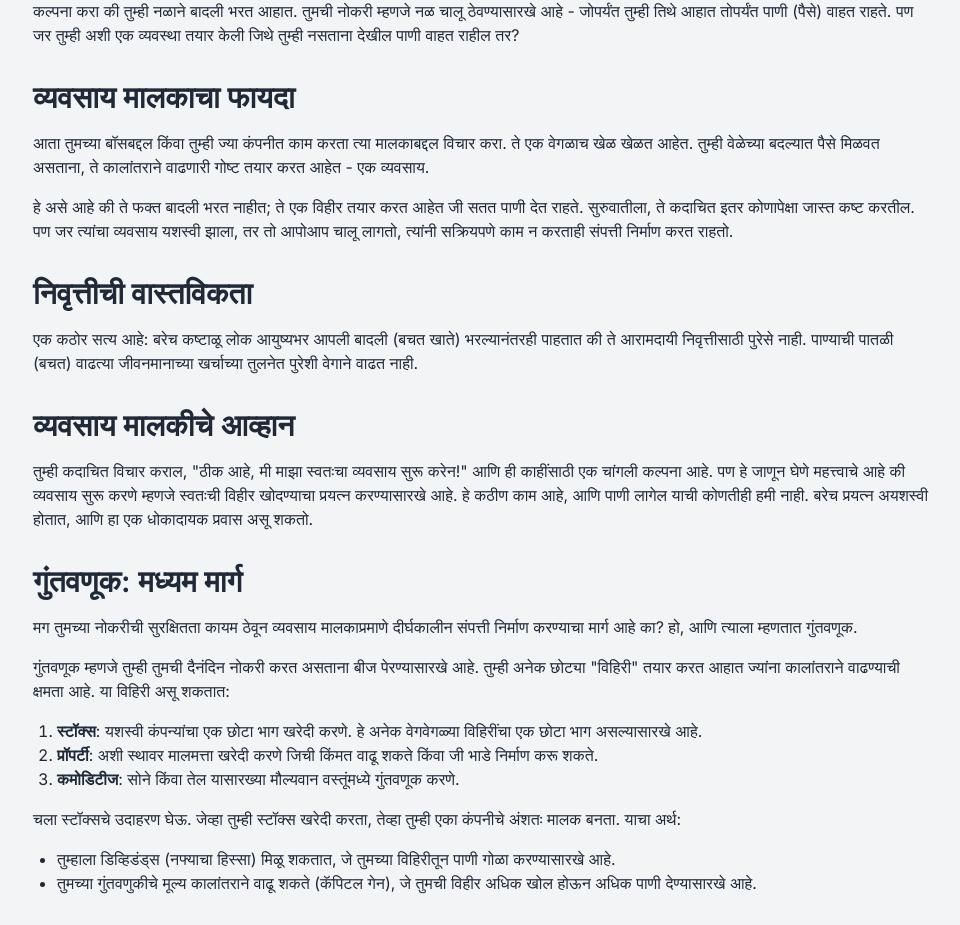
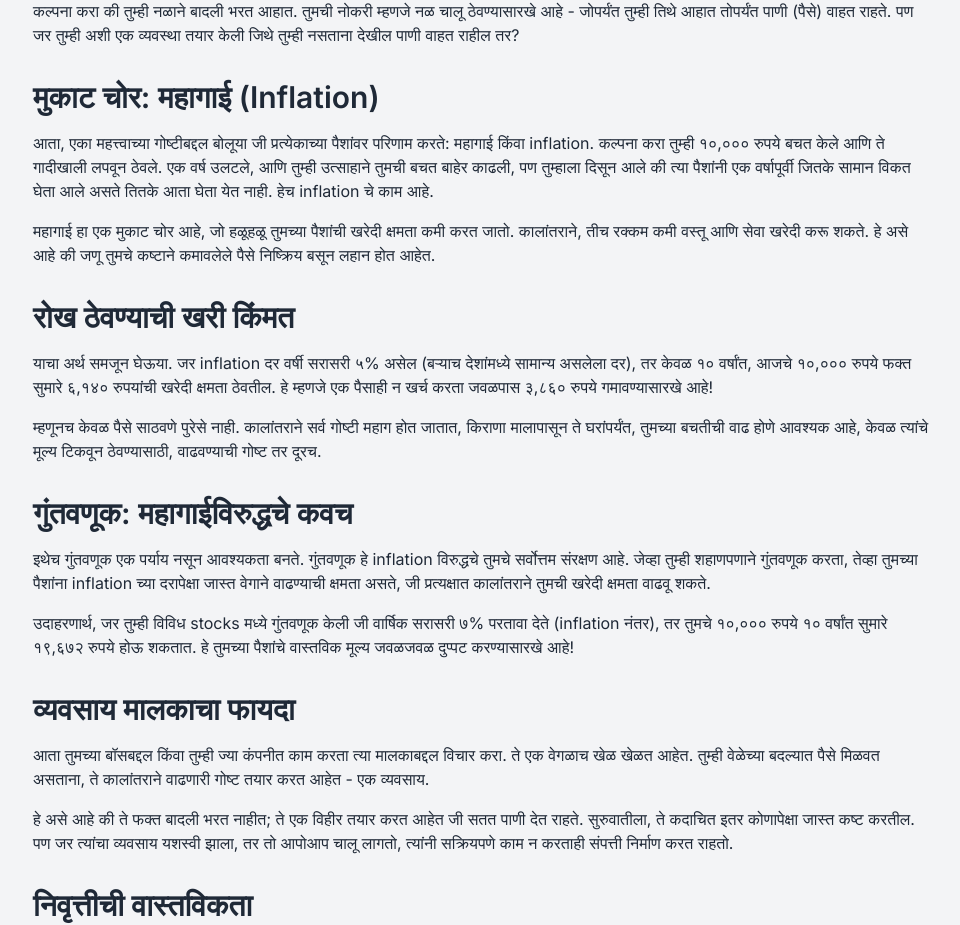
Before and after one commit to moreshk/kokane-investment, a Next.js app: page /stock-market-investing-trading-education/marathi/why-invest in a window 1280 px wide. Shown: the part 337-1262 px from the top of the page, without its empty margins (159-1119 px from the left). Built offline with nearby package versions, Linux system fonts and the light colour scheme.

Commit message:
inflation points added to why invest

```diff
--- a/app/stock-market-investing-trading-education/marathi/why-invest/page.tsx
+++ b/app/stock-market-investing-trading-education/marathi/why-invest/page.tsx
@@ -23,6 +23,42 @@ export default function InvestingEducationPageMarathi() {
 
         <p className="text-gray-800 mb-4">
           कल्पना करा की तुम्ही नळाने बादली भरत आहात. तुमची नोकरी म्हणजे नळ चालू ठेवण्यासारखे आहे - जोपर्यंत तुम्ही तिथे आहात तोपर्यंत पाणी (पैसे) वाहत राहते. पण जर तुम्ही अशी एक व्यवस्था तयार केली जिथे तुम्ही नसताना देखील पाणी वाहत राहील तर?
+        </p>
+
+        <h2 className="text-2xl md:text-3xl font-semibold text-gray-800 mt-8 mb-4">
+          मुकाट चोर: महागाई (Inflation)
+        </h2>
+
+        <p className="text-gray-800 mb-4">
+          आता, एका महत्त्वाच्या गोष्टीबद्दल बोलूया जी प्रत्येकाच्या पैशांवर परिणाम करते: महागाई किंवा inflation. कल्पना करा तुम्ही १०,००० रुपये बचत केले आणि ते गादीखाली लपवून ठेवले. एक वर्ष उलटले, आणि तुम्ही उत्साहाने तुमची बचत बाहेर काढली, पण तुम्हाला दिसून आले की त्या पैशांनी एक वर्षापूर्वी जितके सामान विकत घेता आले असते तितके आता घेता येत नाही. हेच inflation चे काम आहे.
+        </p>
+
+        <p className="text-gray-800 mb-4">
+        महागाई हा एक मुकाट चोर आहे, जो हळूहळू तुमच्या पैशांची खरेदी क्षमता कमी करत जातो. कालांतराने, तीच रक्कम कमी वस्तू आणि सेवा खरेदी करू शकते. हे असे आहे की जणू तुमचे कष्टाने कमावलेले पैसे निष्क्रिय बसून लहान होत आहेत.
+        </p>
+
+        <h2 className="text-2xl md:text-3xl font-semibold text-gray-800 mt-8 mb-4">
+          रोख ठेवण्याची खरी किंमत
+        </h2>
+
+        <p className="text-gray-800 mb-4">
+          याचा अर्थ समजून घेऊया. जर inflation दर वर्षी सरासरी ५% असेल (बऱ्याच देशांमध्ये सामान्य असलेला दर), तर केवळ १० वर्षांत, आजचे १०,००० रुपये फक्त सुमारे ६,१४० रुपयांची खरेदी क्षमता ठेवतील. हे म्हणजे एक पैसाही न खर्च करता जवळपास ३,८६० रुपये गमावण्यासारखे आहे!
+        </p>
+
+        <p className="text-gray-800 mb-4">
+          म्हणूनच केवळ पैसे साठवणे पुरेसे नाही. कालांतराने सर्व गोष्टी महाग होत जातात, किराणा मालापासून ते घरांपर्यंत, तुमच्या बचतीची वाढ होणे आवश्यक आहे, केवळ त्यांचे मूल्य टिकवून ठेवण्यासाठी, वाढवण्याची गोष्ट तर दूरच.
+        </p>
+
+        <h2 className="text-2xl md:text-3xl font-semibold text-gray-800 mt-8 mb-4">
+          गुंतवणूक: महागाईविरुद्धचे कवच
+        </h2>
+
+        <p className="text-gray-800 mb-4">
+          इथेच गुंतवणूक एक पर्याय नसून आवश्यकता बनते. गुंतवणूक हे inflation विरुद्धचे तुमचे सर्वोत्तम संरक्षण आहे. जेव्हा तुम्ही शहाणपणाने गुंतवणूक करता, तेव्हा तुमच्या पैशांना inflation च्या दरापेक्षा जास्त वेगाने वाढण्याची क्षमता असते, जी प्रत्यक्षात कालांतराने तुमची खरेदी क्षमता वाढवू शकते.
+        </p>
+
+        <p className="text-gray-800 mb-4">
+          उदाहरणार्थ, जर तुम्ही विविध stocks मध्ये गुंतवणूक केली जी वार्षिक सरासरी ७% परतावा देते (inflation नंतर), तर तुमचे १०,००० रुपये १० वर्षांत सुमारे १९,६७२ रुपये होऊ शकतात. हे तुमच्या पैशांचे वास्तविक मूल्य जवळजवळ दुप्पट करण्यासारखे आहे!
         </p>
 
         <h2 className="text-2xl md:text-3xl font-semibold text-gray-800 mt-8 mb-4">
@@ -67,18 +103,18 @@ export default function InvestingEducationPageMarathi() {
 
         <ol className="list-decimal pl-6 mb-4">
           <li className="text-gray-800">
-            <strong>स्टॉक्स</strong>: यशस्वी कंपन्यांचा एक छोटा भाग खरेदी करणे. हे अनेक वेगवेगळ्या विहिरींचा एक छोटा भाग असल्यासारखे आहे.
+            <strong>Stocks</strong>: यशस्वी कंपन्यांचा एक छोटा भाग खरेदी करणे. हे अनेक वेगवेगळ्या विहिरींचा एक छोटा भाग असल्यासारखे आहे.
           </li>
           <li className="text-gray-800">
-            <strong>प्रॉपर्टी</strong>: अशी स्थावर मालमत्ता खरेदी करणे जिची किंमत वाढू शकते किंवा जी भाडे निर्माण करू शकते.
+            <strong>Property</strong>: अशी स्थावर मालमत्ता खरेदी करणे जिची किंमत वाढू शकते किंवा जी भाडे निर्माण करू शकते.
           </li>
           <li className="text-gray-800">
-            <strong>कमोडिटीज</strong>: सोने किंवा तेल यासारख्या मौल्यवान वस्तूंमध्ये गुंतवणूक करणे.
+            <strong>Commodities</strong>: सोने किंवा तेल यासारख्या मौल्यवान वस्तूंमध्ये गुंतवणूक करणे.
           </li>
         </ol>
 
         <p className="text-gray-800 mb-4">
-          चला स्टॉक्सचे उदाहरण घेऊ. जेव्हा तुम्ही स्टॉक्स खरेदी करता, तेव्हा तुम्ही एका कंपनीचे अंशतः मालक बनता. याचा अर्थ:
+          चला stocks चे उदाहरण घेऊ. जेव्हा तुम्ही stocks खरेदी करता, तेव्हा तुम्ही एका कंपनीचे अंशतः मालक बनता. याचा अर्थ:
         </p>
 
         <ul className="list-disc pl-6 mb-4">
@@ -86,13 +122,9 @@ export default function InvestingEducationPageMarathi() {
             तुम्हाला डिव्हिडंड्स (नफ्याचा हिस्सा) मिळू शकतात, जे तुमच्या विहिरीतून पाणी गोळा करण्यासारखे आहे.
           </li>
           <li className="text-gray-800">
-            तुमच्या गुंतवणुकीचे मूल्य कालांतराने वाढू शकते (कॅपिटल गेन), जे तुमची विहीर अधिक खोल होऊन अधिक पाणी देण्यासारखे आहे.
+            तुमच्या गुंतवणुकीचे मूल्य कालांतराने वाढू शकते (capital gain), जे तुमची विहीर अधिक खोल होऊन अधिक पाणी देण्यासारखे आहे.
           </li>
         </ul>
-
-        <h2 className="text-2xl md:text-3xl font-semibold text-gray-800 mt-8 mb-4">
-          शहाणपणाने गुंतवणूक करण्याची शक्ती
-        </h2>
 
         <h2 className="text-2xl md:text-3xl font-semibold text-gray-800 mt-8 mb-4">
           समजुतदारीने गुंतवणूक करण्याची शक्ती
@@ -106,6 +138,7 @@ export default function InvestingEducationPageMarathi() {
           <li className="text-gray-800">तुमच्या नियमित नोकरीची सुरक्षितता कायम ठेवणे (तुमचा विश्वासू नळ).</li>
           <li className="text-gray-800">कालांतराने संपत्ती निर्माण करणे (तुमच्या वाढत्या विहिरी).</li>
           <li className="text-gray-800">स्वतःचा व्यवसाय सुरू करण्याचे उच्च धोके टाळणे.</li>
+          <li className="text-gray-800">महागाईमुळे (inflation) तुमचे पैसे कमी होण्यापासून संरक्षण करणे.</li>
         </ol>
 
         <p className="text-gray-800 mb-4">
@@ -125,7 +158,7 @@ export default function InvestingEducationPageMarathi() {
         </p>
 
         <p className="text-gray-800 mb-4">
-          तर मग, आजच तुमच्या गुंतवणुकीच्या प्रवासाला सुरुवात का करू नये? तुमच्या भविष्यातील स्वतःला तुम्ही साठवलेल्या अतिरिक्त &quot;पाण्यासाठी&quot; (संपत्तीसाठी) नक्कीच धन्यवाद देईल!
+          तर मग, आजच तुमच्या गुंतवणुकीच्या प्रवासाला सुरुवात का करू नये? तुमच्या भविष्यातील स्वतःला तुम्ही साठवलेल्या अतिरिक्त &quot;पाण्यासाठी&quot; (संपत्तीसाठी) नक्कीच धन्यवाद देईल, आणि महागाईच्या झिजणाऱ्या परिणामांपासून तुमची संपत्ती वाचवल्याबद्दल आभारी असेल!
         </p>
 
         <h2 className="text-2xl md:text-3xl font-semibold text-gray-800 mt-8 mb-4">
@@ -179,11 +212,11 @@ export default function InvestingEducationPageMarathi() {
         </h2>
 
         <p className="text-gray-800 mb-4">
-          गुंतवणूक ही तुमच्या आर्थिक भविष्यासाठी एक शक्तिशाली साधन आहे. ती तुम्हाला नोकरीच्या पलीकडे जाऊन संपत्ती निर्माण करण्यास मदत करते. पण लक्षात ठेवा, प्रत्येक गुंतवणुकीत काही ना काही प्रमाणात जोखीम असते. म्हणूनच माहिती घेणे, समजुतदारीने निर्णय घेणे आणि आवश्यक असल्यास व्यावसायिक सल्ला घेणे महत्त्वाचे आहे.
+          गुंतवणूक ही तुमच्या आर्थिक भविष्यासाठी एक शक्तिशाली साधन आहे. ती तुम्हाला नोकरीच्या पलीकडे जाऊन संपत्ती निर्माण करण्यास मदत करते आणि महागाईच्या (inflation) नकारात्मक प्रभावांपासून तुमच्या पैशांचे संरक्षण करते. पण लक्षात ठेवा, प्रत्येक गुंतवणुकीत काही ना काही प्रमाणात जोखीम असते. म्हणूनच माहिती घेणे, समजुतदारीने निर्णय घेणे आणि आवश्यक असल्यास व्यावसायिक सल्ला घेणे महत्त्वाचे आहे.
         </p>
 
         <p className="text-gray-800 mb-4">
-          तुमच्या आर्थिक लक्ष्यांकडे जाणारा प्रवास आजच सुरू करा. छोट्या पावलांनी सुरुवात करा, सातत्याने शिका, आणि कालांतराने तुमची आर्थिक सुरक्षितता वाढताना पहा. गुंतवणूक ही फक्त श्रीमंतांसाठी नाही - ती प्रत्येकासाठी आहे जो आपल्या आर्थिक भविष्याची काळजी घेतो.
+          तुमच्या आर्थिक लक्ष्यांकडे जाणारा प्रवास आजच सुरू करा. छोट्या पावलांनी सुरुवात करा, सातत्याने शिका, आणि कालांतराने तुमची आर्थिक सुरक्षितता वाढताना पहा. गुंतवणूक ही फक्त श्रीमंतांसाठी नाही - ती प्रत्येकासाठी आहे जो आपल्या आर्थिक भविष्याची काळजी घेतो आणि आपल्या पैशांचे मूल्य टिकवून ठेवू इच्छितो.
         </p>
       </article>
 
```
Also changed, not shown: app/stock-market-investing-trading-education/english/why-invest/page.tsx (+38 -1 lines).
